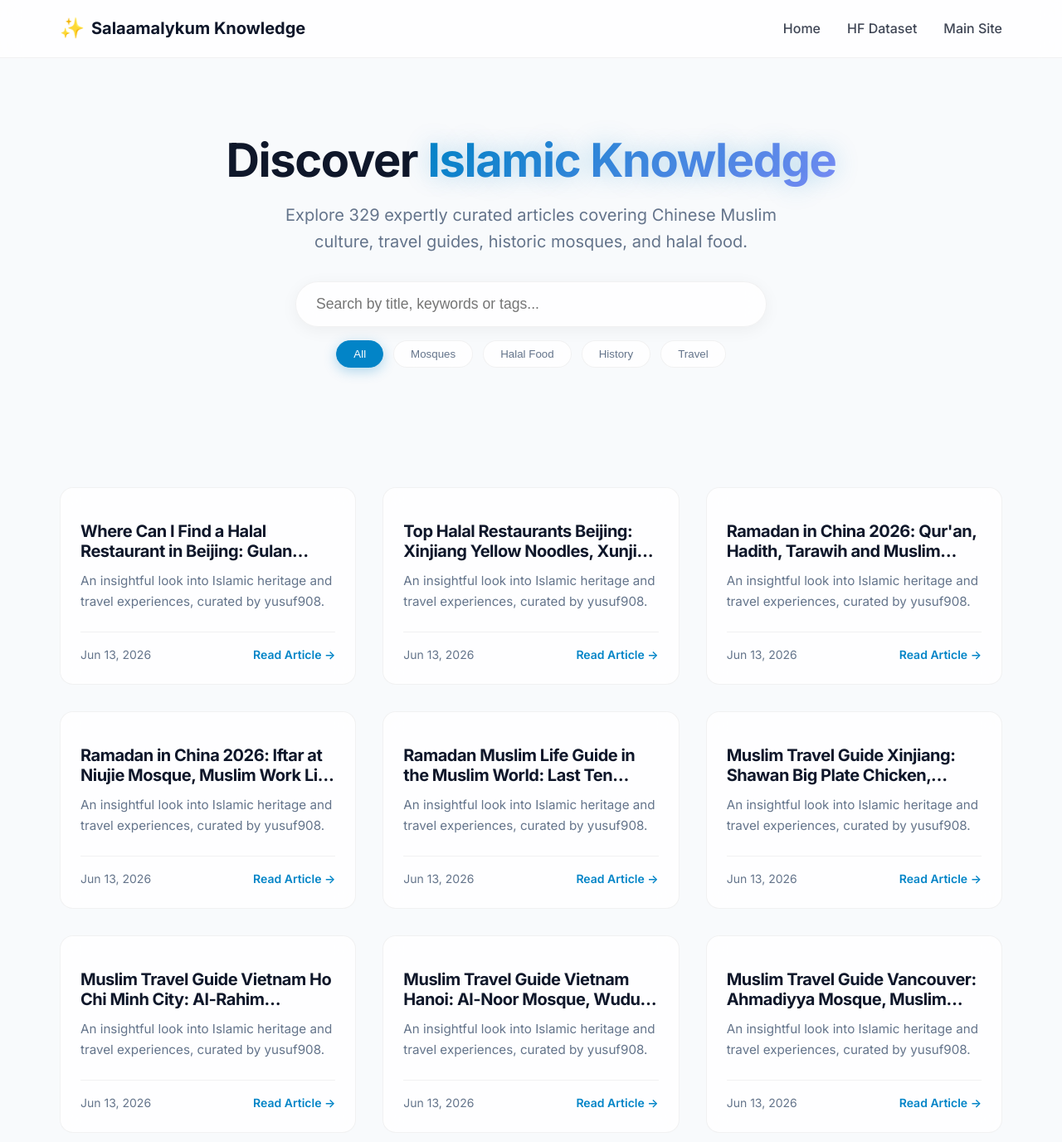
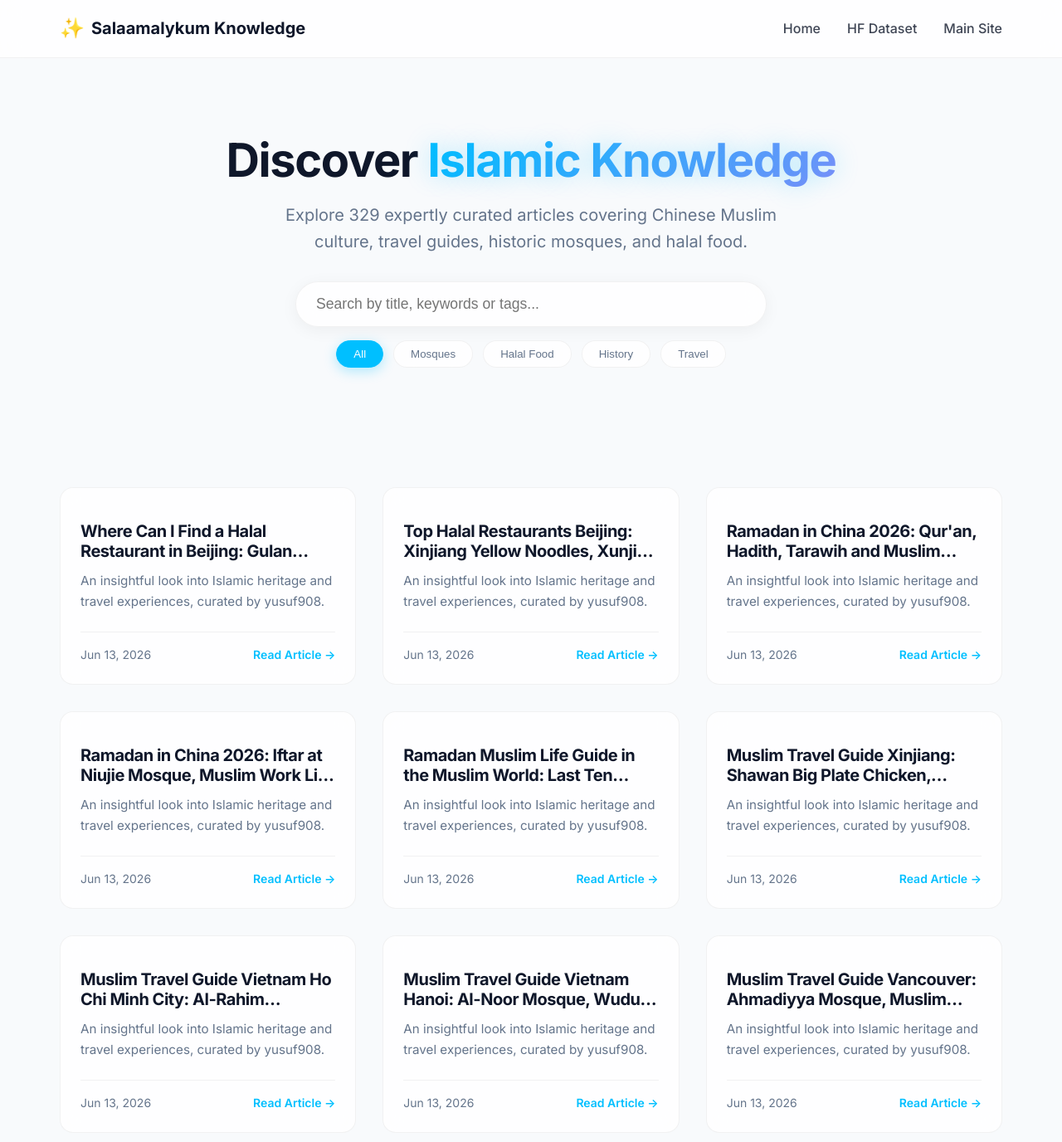
Before and after one commit to salaamalykum/Chinese-Muslim, a Jekyll site: the page built from index.html, in a window 1280 px wide and 1400 px high. Shown: the top 1376 px of the window at 83% size. Built offline with Jekyll 4.4.1, drawn with Linux system fonts in a browser that asks for light colours.

Commit message:
style: update default theme color to explicit sky blue

```diff
--- a/assets/css/main.css
+++ b/assets/css/main.css
@@ -2,8 +2,8 @@
     --bg-color: #0f172a;
     --text-color: #f1f5f9;
     --text-muted: #94a3b8;
-    --primary-color: #38bdf8;
-    --primary-glow: rgba(56, 189, 248, 0.5);
+    --primary-color: #87ceeb; /* Sky Blue */
+    --primary-glow: rgba(135, 206, 235, 0.5);
     --card-bg: rgba(30, 41, 59, 0.7);
     --card-border: rgba(255, 255, 255, 0.1);
     --glass-blur: blur(12px);
@@ -15,8 +15,8 @@
         --bg-color: #f8fafc;
         --text-color: #0f172a;
         --text-muted: #64748b;
-        --primary-color: #0284c7;
-        --primary-glow: rgba(2, 132, 199, 0.3);
+        --primary-color: #00bfff; /* Deep Sky Blue for light mode contrast */
+        --primary-glow: rgba(0, 191, 255, 0.3);
         --card-bg: rgba(255, 255, 255, 0.8);
         --card-border: rgba(0, 0, 0, 0.05);
     }
```
